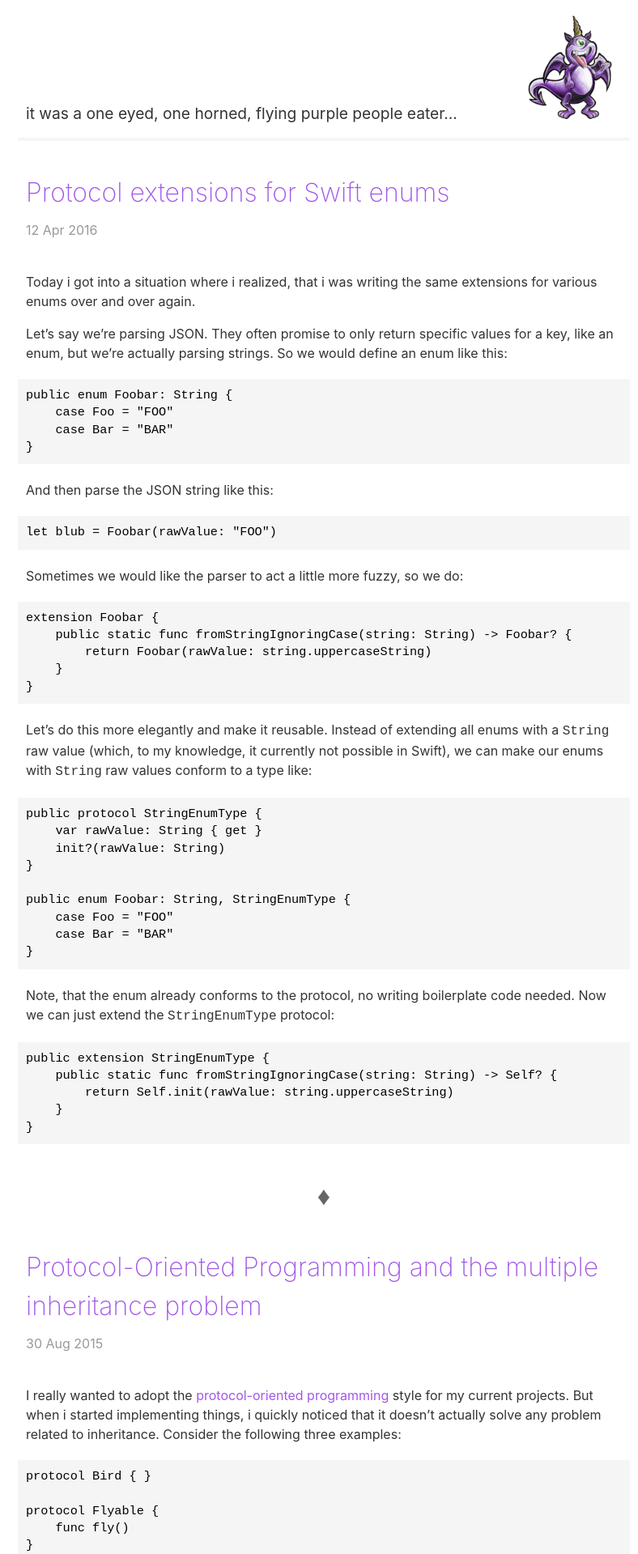
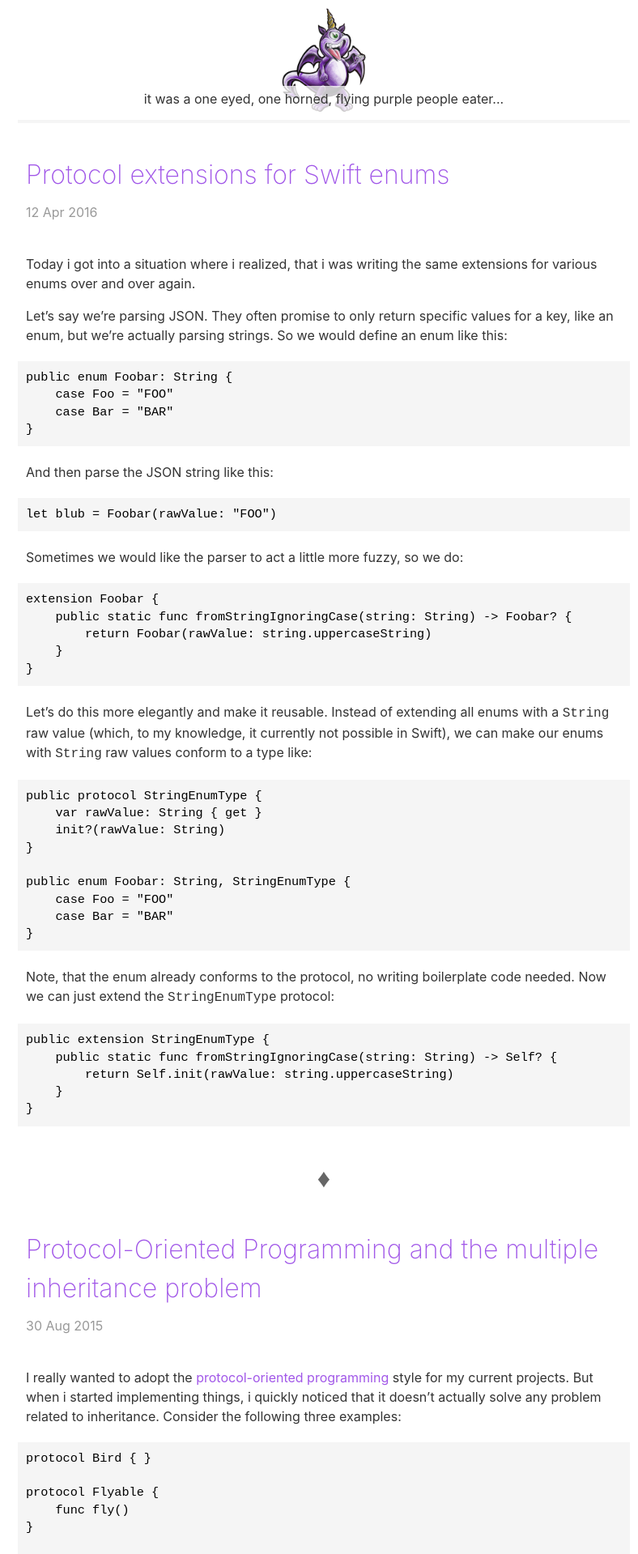
Before and after one commit to cargath/cargath.github.io, a Jekyll site: the page built from index.html, in a window 1280 px wide. Shown: the top 1919 px of the page at 81% size, without its empty margins (240-1028 px from the left). Built offline with Jekyll 4.4.1, drawn with Linux system fonts in a browser that asks for light colours; the list of posts is cut into pages by our own code.

Commit message:
Center align header and footer

```diff
--- a/_layouts/default.html
+++ b/_layouts/default.html
@@ -10,13 +10,11 @@
         <div class="body">
             <!-- Header / Navigation -->
             <div class="container">
-                <nav>
-                    <ul id="nav">
-                        <li>it was a one eyed, one horned, flying purple people eater...</li>
-                    </ul><ul id="ava">
-                        <li><a href="/"><img src="/img/avatar.png" height="128" width="128"></a></li>
-                    </ul>
-                </nav>
+                <header>
+                    <div class="nav">
+                        <a href="/">it was a one eyed, one horned, flying purple people eater...</a>
+                    </div>
+                </header>
                 <hr>
             </div><!-- /.container -->
 
@@ -27,14 +25,14 @@
             <div class="container">
                 <hr>
                 <footer>
-                    <ul class="nav">
-                        <li><a href="/blog">Archive</a></li>
-                        <li><a href="/blog/atom.xml">Atom</a></li>
-                        <li><a href="/blog/feed.json">JSON</a></li>
-                    </ul>
-                    <ul class="by">
-                        <li>made by <a href="/about">Carsten Könemann</a>, <a href="https://twitter.com/cargath">@cargath</a></li>
-                    </ul>
+                    <div class="nav">
+                        <a href="/blog">Archive</a> -
+                        <a href="/blog/atom.xml">Atom</a> -
+                        <a href="/blog/feed.json">JSON</a>
+                    </div>
+                    <div class="by">
+                        made by <a href="/about">Carsten Könemann</a>, <a href="https://twitter.com/cargath">@cargath</a>
+                    </div>
                 </footer>
             </div><!-- /.container -->
         </div><!-- /.body -->
--- a/css/main.css
+++ b/css/main.css
@@ -81,30 +81,30 @@ nav ul li, footer ul li {
     Navigation
  */
 
-nav {
-    color: #333;
-    margin-bottom: -40px;
+header {
+    width: 100%;
+    height: 128px;
+    text-align: center;
+    background: url(../img/avatar.png);
+    background-repeat: no-repeat;
+    background-position: center;
+    background-size: contain;
+    margin: 0 auto;
+    margin-top: 10px;
+    margin-bottom: -30px;
 }
 
-nav ul {
-    margin-bottom: 14px;
+header .nav {
+    position: relative;
+    line-height: 1.5em;
+    top: 100%;
+    transform: translateY(-100%);
+    background: rgba(255, 255, 255, 0.75);
+    padding: 4px;
 }
 
-nav ul#nav {
-    width: 80%;
-}
-
-nav ul#ava {
-    width: 20%;
-}
-
-nav ul#nav li {
-    float: left;
-    margin-right: 50px;
-}
-
-nav ul#ava li {
-    float: right;
+header .nav a {
+    color: #333;
 }
 
 /*
@@ -112,27 +112,15 @@ nav ul#ava li {
  */
 
 footer {
-    font-size: 80%;
-    margin-top: -40px;
+    font-size: 90%;
+    margin-top: -20px;
+    padding-bottom: 20px;
 }
 
-footer ul.nav {
+footer .nav, footer .by {
+    text-align: center;
     width: 100%;
-}
-
-footer ul.nav li {
-    float: left;
-    margin-left: 4px;
-    margin-right: 20px;
-}
-
-footer ul.by {
-    width: 100%;
-}
-
-footer ul.by li {
-    float: right;
-    margin-right: 4px;
+    margin-top: 20px;
 }
 
 /*
```
